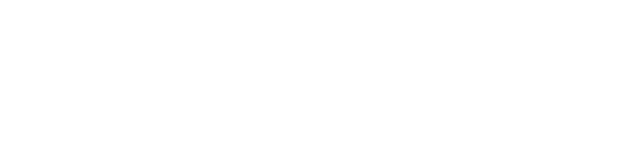
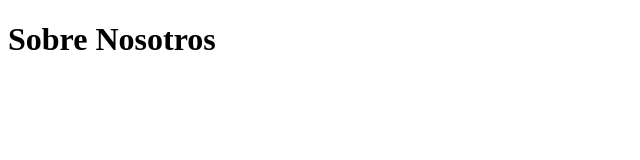
Before and after one commit to Elielz-lladosjr/PruebaSAD_2526, a plain HTML site: page about.html in a window 1280 px wide. Shown: the whole page, without its empty margins (0-640 px from the left). Drawn offline with Linux system fonts and the light colour scheme.

Commit message:
Los cambios en conjunto

```diff
--- a/about.html
+++ b/about.html
@@ -3,9 +3,9 @@
 <head>
     <meta charset="UTF-8">
     <meta name="viewport" content="width=device-width, initial-scale=1.0">
-    <title>Document</title>
+    <title>Sobre Nosotros</title>
 </head>
 <body>
-
+    <h1>Sobre Nosotros</h1>
 </body>
 </html>
```
